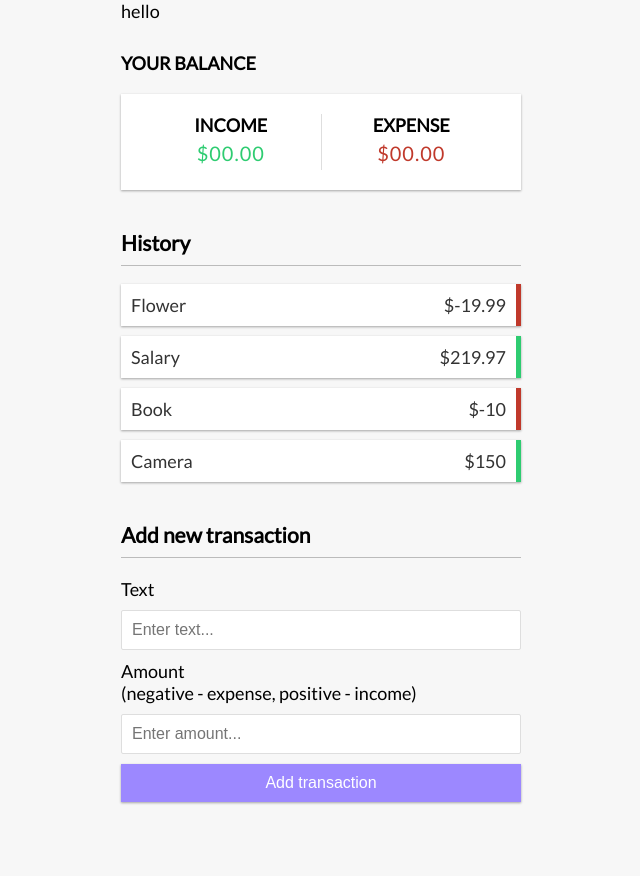
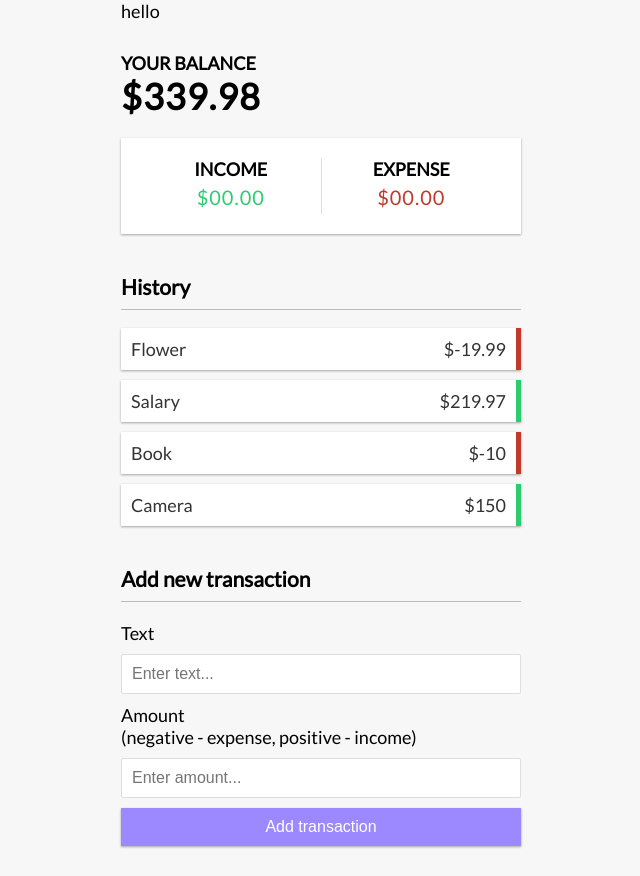
Before and after one commit to HysenB/expense-tracker, a Vue app: page / in a window 1280 px wide. Shown: the whole page, without its empty margins (319-959 px from the left). Before the commit the page ends 832 px from the top, so only its background shows below. Built offline with nearby package versions, Linux system fonts and the light colour scheme.

Commit message:
add total balance

```diff
--- a/src/App.vue
+++ b/src/App.vue
@@ -1,7 +1,7 @@
 <template>
   <Header />
   <div class="container">
-    <Balance />
+    <Balance :total="total" />
     <IncomeExpenses />
     <TransactionList :transactions="transactions" />
     <AddTransaction />
@@ -16,7 +16,7 @@
 import TransactionList from './components/TransactionList.vue';
 import AddTransaction from './components/AddTransaction.vue';
 
-import { ref } from 'vue';
+import { ref, computed } from 'vue';
 
 const transactions = ref([
   { id: 1, text: 'Flower', amount: -19.99 },
@@ -24,4 +24,10 @@
   { id: 3, text: 'Book', amount: -10 },
   { id: 4, text: 'Camera', amount: 150 }
 ])
+
+const total = computed(() => {
+  return transactions.value.reduce((acc, transaction) => {
+    return acc + transaction.amount
+  }, 0)
+})
 </script>
--- a/src/components/Balance.vue
+++ b/src/components/Balance.vue
@@ -1,4 +1,16 @@
 <template>
     <h4>Your Balance</h4>
+    <h1 id="balance">${{ total }}</h1>
 
 </template>
+
+<script setup>
+import { defineProps } from 'vue';
+
+const props = defineProps({
+    total: {
+        type: Number,
+        required: true,
+    }
+})
+</script>
```
